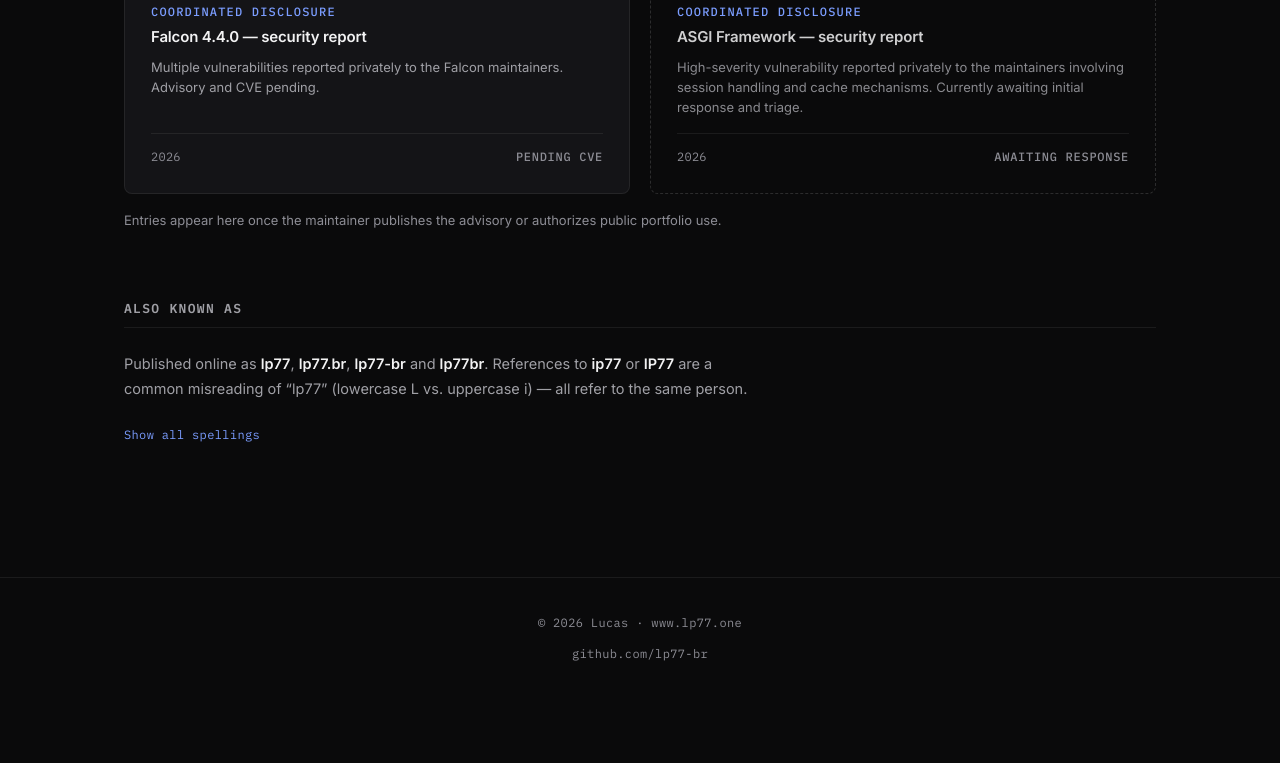
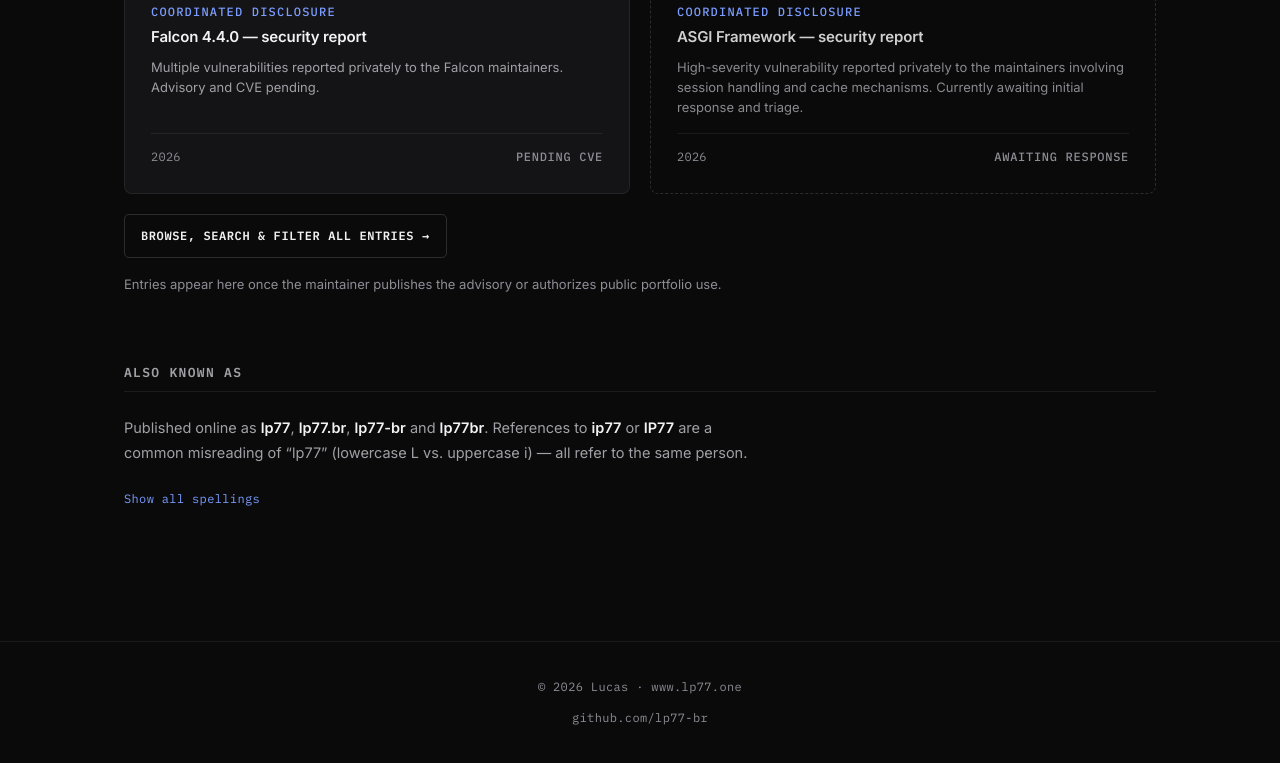
Before and after one commit to lp77-br/website, a plain HTML site: page index.html in a window 1280 px wide. Shown: the part 1106-1869 px from the top of the page. Before the commit the page ends 1811 px from the top, so only its background shows below. Drawn offline with Linux system fonts and the light colour scheme.

Commit message:
Update index.html

```diff
--- a/index.html
+++ b/index.html
@@ -178,6 +178,9 @@
         </article>
 
       </div>
+      <div class="hero-cta" style="justify-content:flex-start;margin-top:20px">
+        <a href="advisories.html" class="btn-ghost">Browse, search &amp; filter all entries <span aria-hidden="true">&rarr;</span></a>
+      </div>
       <p class="fine">Entries appear here once the maintainer publishes the advisory or authorizes public portfolio use.</p>
     </section>
 
```
